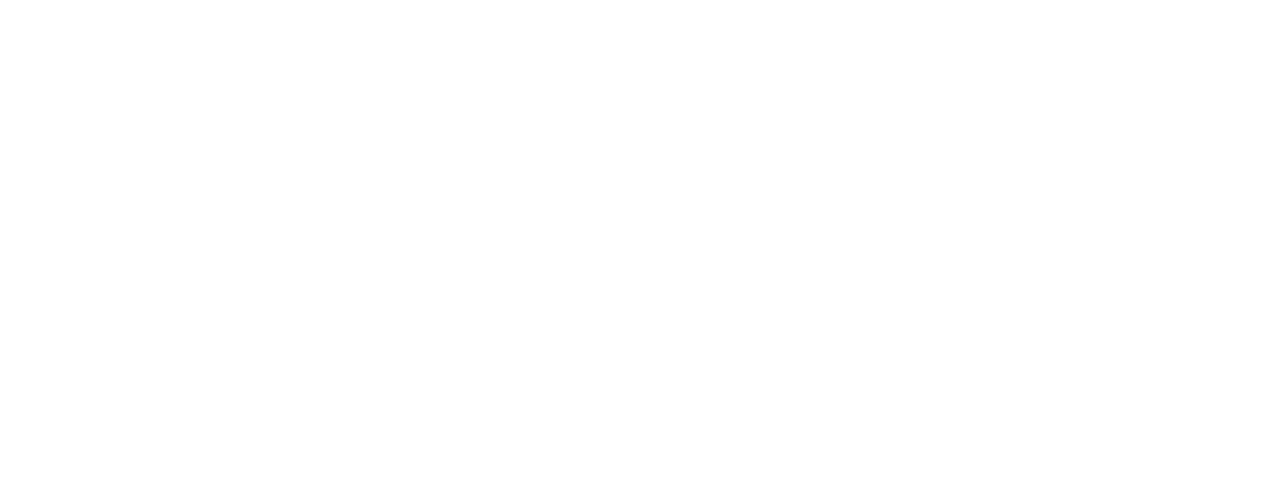
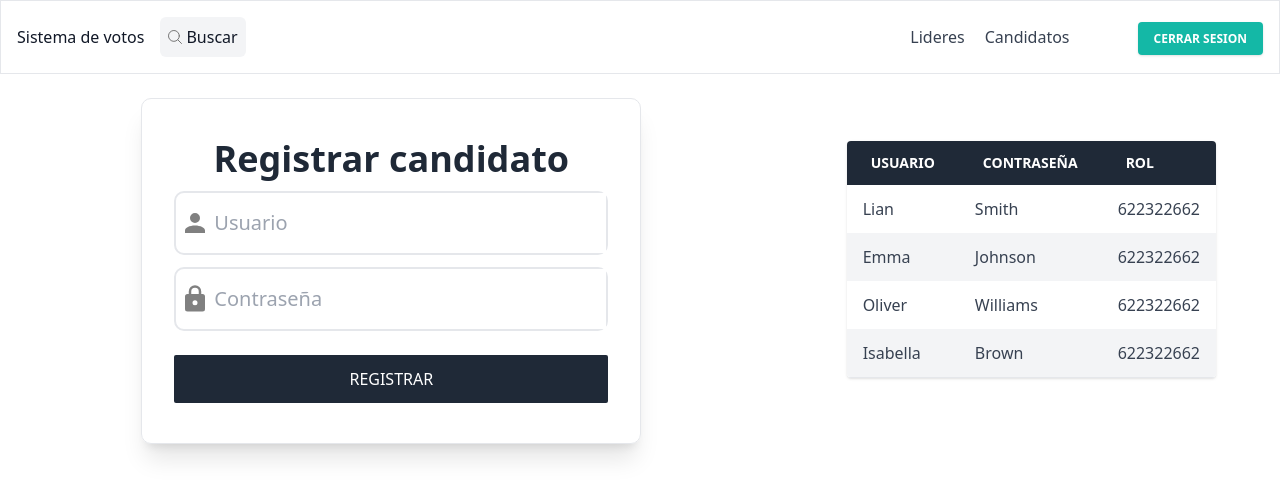
Before and after one commit to Tatiscode/clienteVotosAlcaldia, a React (Vite) app: page /RegisterSeeCandidatos in a window 1280 px wide. Before the commit this address had no page. Shown: the top 498 px of the page. Built offline with nearby package versions, Linux system fonts and the light colour scheme.

Commit message:
listo tablas

```diff
--- a/src/components/Header.tsx
+++ b/src/components/Header.tsx
@@ -22,10 +22,12 @@
         </a>
 
         <nav className="flex items-center justify-center text-base md:ml-auto">
-            <Link to="/RegisterSeeCandidato">
-            <a href="#_" className="mr-5 font-medium hover:text-gray-900">Lideres</a>
+            <Link to="/RegisterSeeLideres">
+            <span className="mr-5 font-medium hover:text-gray-900">Lideres</span>
             </Link>
-            <a href="#_" className="mr-5 font-medium hover:text-gray-900">Candidatos</a>
+            <Link to="/RegisterSeeCandidatos">
+            <span className="mr-5 font-medium hover:text-gray-900">Candidatos</span>
+            </Link>
 
         <div className="items-center h-full pl-6 ml-6 ">
             <a href="#_"
--- a/src/components/Login.tsx
+++ b/src/components/Login.tsx
@@ -37,7 +37,7 @@
                  </div>
 
 
-                    <Link to="/RegisterSeeCandidato">
+                    <Link to="/RegisterSeeCandidatos">
 
                      <button type="submit"
                          className="w-full py-3 mt-3 bg-gray-800 rounded-sm
--- /dev/null
+++ b/src/components/RegisterCandidato.tsx
@@ -0,0 +1,106 @@
+import { Header } from './Header'
+
+export const RegisterCandidato = () => {
+  return (
+    <>
+    <Header/>
+
+   <div className="flex flex-col items-center md:flex-row">
+   <div className="h-fit mt-6 w-[90%] md:w-[500px] shadow-xl m-auto  my-auto border rounded-[10px]">
+    <div className="mx-2 md:my-0  sm:my-auto">
+
+            <div className="
+                px-6 py-10">
+
+
+                <h2 className="text-center font-bold text-3xl lg:text-4xl text-gray-800">
+                    Registrar candidato
+                </h2>
+
+                <form className="mt-3" method="POST">
+
+
+
+                <div className="flex items-center justify-center border-2 rounded-[10px] my-3 ">
+              <span className="px-1 block">
+              <svg xmlns="http://www.w3.org/2000/svg" width="30" height="30" viewBox="0 0 24 24"><path fill="gray" d="M12 4a4 4 0 0 1 4 4a4 4 0 0 1-4 4a4 4 0 0 1-4-4a4 4 0 0 1 4-4m0 10c4.42 0 8 1.79 8 4v2H4v-2c0-2.21 3.58-4 8-4Z"/></svg>
+              </span>
+                    <input id="user" type="text" name="user" placeholder="Usuario"
+                        className="block w-full py-4 outline-none text-xl"
+                        required />
+              </div>
+
+              <div className="flex items-center justify-center border-2 rounded-[10px] my-3 " >
+               <span className="px-1 block">
+               <svg xmlns="http://www.w3.org/2000/svg" width="30" height="30" viewBox="0 0 24 24"><path fill="gray" d="M12 17a2 2 0 0 0 2-2a2 2 0 0 0-2-2a2 2 0 0 0-2 2a2 2 0 0 0 2 2m6-9a2 2 0 0 1 2 2v10a2 2 0 0 1-2 2H6a2 2 0 0 1-2-2V10a2 2 0 0 1 2-2h1V6a5 5 0 0 1 5-5a5 5 0 0 1 5 5v2h1m-6-5a3 3 0 0 0-3 3v2h6V6a3 3 0 0 0-3-3Z"/></svg>
+               </span>
+                    <input id="password" type="password" name="password" placeholder="Contraseña"
+                        className="block w-full py-4 outline-none text-xl "
+                        required />
+                </div>
+
+
+
+                    <button type="submit"
+                        className="w-full py-3 mt-3 bg-gray-800 rounded-sm
+                        font-medium text-white uppercase
+                        focus:outline-none hover:bg-gray-700 hover:shadow-none">
+                        Registrar
+                    </button>
+
+
+
+
+                </form>
+            </div>
+        </div>
+        </div>
+        <div className="table">
+
+<div className="md:px-16 py-8 w-full">
+  <div className="shadow overflow-hidden rounded border-b border-gray-200">
+    <table className="min-w-full bg-white">
+      <thead className="bg-gray-800 text-white">
+        <tr>
+          <th className="w-1/3 text-left py-3 px-6 uppercase font-semibold text-sm">Usuario</th>
+          <th className="w-1/3 text-left py-3 px-6 uppercase font-semibold text-sm">Contraseña</th>
+          <th className="text-left py-3 px-6 uppercase font-semibold text-sm">Rol</th>
+
+        </tr>
+      </thead>
+    <tbody className="text-gray-700">
+      <tr>
+        <td className="w-1/3 text-left py-3 px-4">Lian</td>
+        <td className="w-1/3 text-left py-3 px-4">Smith</td>
+        <td className="text-left py-3 px-4"><a className="hover:text-blue-500" href="tel:622322662">622322662</a></td>
+
+      </tr>
+      <tr className="bg-gray-100">
+        <td className="w-1/3 text-left py-3 px-4">Emma</td>
+        <td className="w-1/3 text-left py-3 px-4">Johnson</td>
+        <td className="text-left py-3 px-4"><a className="hover:text-blue-500" href="tel:622322662">622322662</a></td>
+
+      </tr>
+      <tr>
+        <td className="w-1/3 text-left py-3 px-4">Oliver</td>
+        <td className="w-1/3 text-left py-3 px-4">Williams</td>
+        <td className="text-left py-3 px-4"><a className="hover:text-blue-500" href="tel:622322662">622322662</a></td>
+
+      </tr>
+      <tr className="bg-gray-100">
+        <td className="w-1/3 text-left py-3 px-4">Isabella</td>
+        <td className="w-1/3 text-left py-3 px-4">Brown</td>
+        <td className="text-left py-3 px-4"><a className="hover:text-blue-500" href="tel:622322662">622322662</a></td>
+
+      </tr>
+    </tbody>
+    </table>
+  </div>
+</div>
+
+        </div>
+   </div>
+
+    </>
+  )
+}
--- a/src/routes/RoutesHome.tsx
+++ b/src/routes/RoutesHome.tsx
@@ -7,6 +7,7 @@
 import { RestorePassword } from '../components/RestorePassword'
 import { FormPerson } from '../components/FormPerson'
 import { RegisterLider } from '../components/RegisterLider'
+import { RegisterCandidato } from '../components/RegisterCandidato'
 export const RoutesHome = () => {
   return (
 
@@ -19,7 +20,8 @@
     <Route path='CodeRecoverPassword' element={<CodeRecoverPassword/>}/>
     <Route path='/RestorePassword' element={<RestorePassword/>}/>
     <Route path='/FilterPerson' element={<FormPerson/>}/>
-    <Route path='/RegisterSeeCandidato' element={<RegisterLider/>}/>
+    <Route path='/RegisterSeeLideres' element={<RegisterLider/>}/>
+    <Route path='/RegisterSeeCandidatos' element={<RegisterCandidato/>}/>
     </Routes>
 
     </>
```
